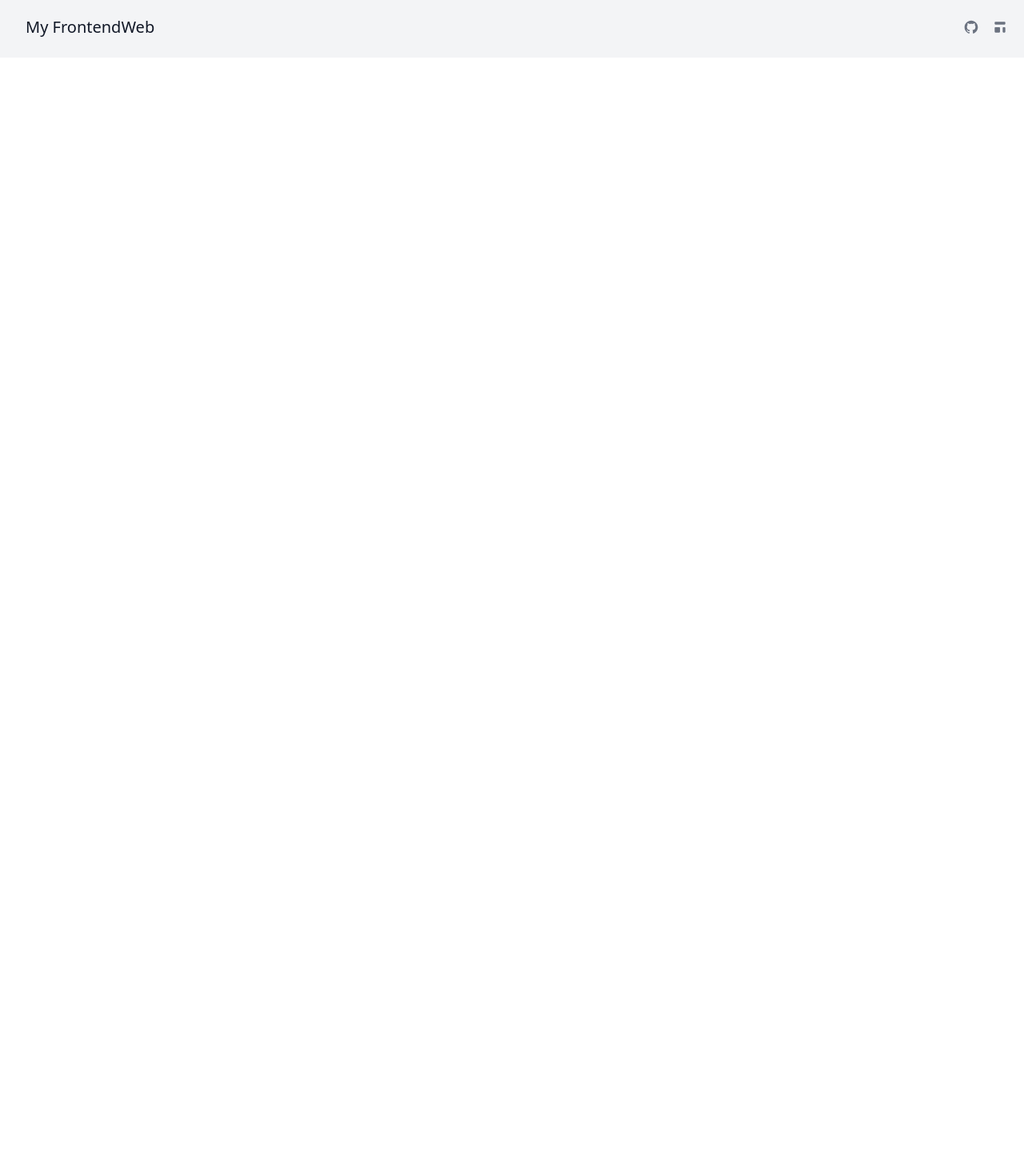
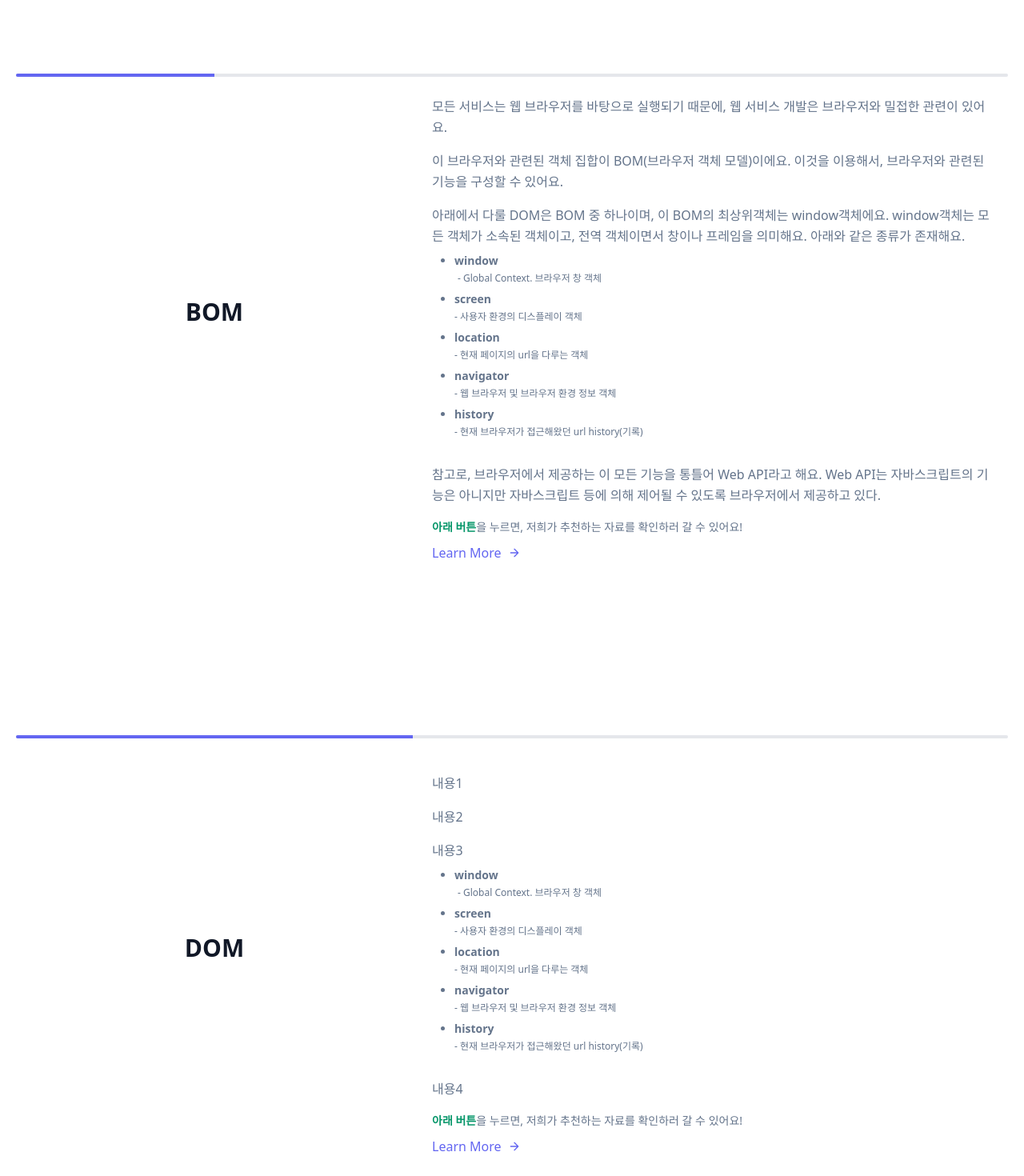
Before and after one commit to Lee-Sang-Beom/nextjs_and_notion, a Next.js app: page /web_basic/dom in a window 1280 px wide. Shown: the part 780-2250 px from the top of the page at 80% size. Before the commit the page ends 852 px from the top, so only its background shows below. Built offline with nearby package versions, Linux system fonts and the light colour scheme.

Commit message:
fill dom page content 2/5 : introuce, bom

```diff
--- a/components/home/hero.tsx
+++ b/components/home/hero.tsx
@@ -9,7 +9,7 @@ export default function Hero() {
           프론트엔드 개발에 발을 들이신 여러분, 안녕하세요
         </h1>
         <p className="mb-4 leading-relaxed">
-          프론트엔드 개발자가 되기위해서는 기초적인 HTML, CSS, JS부터 시작하여
+          프론트엔드 개발자가 되기위해, 여러분들은 기초적인 HTML, CSS, JS부터 시작하여
           다양한 라이브러리와 프레임워크들을 만나게 될 거에요.
         </p>
         <p className="mb-4 leading-relaxed">
--- a/components/learn_More.tsx
+++ b/components/learn_More.tsx
@@ -10,7 +10,7 @@ export default function Learn_More(props: Props) {
         <strong className="text-emerald-600 dark:text-yellow-400">
           아래 버튼
         </strong>
-        을 누르면, 저희가 추천하는 강의 영상으로 이동할 수 있어요!
+        을 누르면, 저희가 추천하는 자료를 확인하러 갈 수 있어요!
       </p>
       <a
         className="text-indigo-500 inline-flex items-center cursor-pointer mt-2"
--- a/pages/web_basic/dom.tsx
+++ b/pages/web_basic/dom.tsx
@@ -20,13 +20,12 @@ export default function Dom() {
         </Head>
 
         <section className="text-gray-600 body-font">
-
           {/* 내용 1 : 소개 */}
           <div className="container px-5 py-24 mx-auto">
             <div className="flex flex-col">
               {/* bar 길이*/}
               <div className="h-1 bg-gray-200 rounded overflow-hidden">
-                <div className="w-1/4 h-full bg-indigo-500"></div>
+                <div className="w-0 h-full bg-indigo-500"></div>
               </div>
               {/* 제목 : p태그 설명을 포함할 경우, div py-6 mb-2*/}
               <div className="flex flex-wrap sm:flex-row flex-col py-6 mb-2">
@@ -70,6 +69,141 @@ export default function Dom() {
               </div>
             </div>
           </div>
+
+
+          {/* 내용 2 : BOM */}
+          <div className="container px-5 py-24 mx-auto flex flex-col flex-wrap">
+            {/* bar 길이*/}
+            <div className="h-1 bg-gray-200 rounded overflow-hidden">
+              <div className="w-1/5 h-full bg-indigo-500"></div>
+            </div>
+            <div className="md:flex py-6 md:text-left items-center">
+              <h2 className="animate-bounce sm:text-3xl text-2xl text-gray-900 font-bold title-font py-6 mb-2 w-full md:pt-10 md:w-2/5 text-center">
+                {`BOM`}
+              </h2>
+              <div className="w-full md:w-3/5 md:pl-6">
+                <p className="leading-relaxed text-base mb-4">
+                  {`모든 서비스는 웹 브라우저를 바탕으로 실행되기 때문에, 웹 서비스 개발은 브라우저와 밀접한 관련이 있어요.`}
+                </p>
+                <p className="leading-relaxed text-base mb-4">
+                  {`이 브라우저와 관련된 객체 집합이 BOM(브라우저 객체 모델)이에요.
+                  이것을 이용해서, 브라우저와 관련된 기능을 구성할 수 있어요.`}
+                </p>
+                <p className="leading-relaxed text-base mb-2">
+                  {`아래에서 다룰 DOM은 BOM 중 하나이며, 이 BOM의 최상위객체는 window객체에요.
+                  window객체는 모든 객체가 소속된 객체이고, 전역 객체이면서 창이나 프레임을 의미해요.
+                  아래와 같은 종류가 존재해요.`}
+                </p>
+                <div className="leading-relaxed text-base mb-8">
+                    <ul className="list-disc ml-7 text-sm  text-slate-500 dark:text-slate-300">
+                      <li className="mb-1 font-semibold text-left">
+                        {`window`}
+                        <p className="ml-1 mt-1 mb-2 text-xs font-normal">
+                          {`- Global Context. 브라우저 창 객체`}
+                        </p>
+                      </li>
+                      <li className="mb-1 font-semibold text-left">
+                        {`screen`}
+                        <p className="mt-1 mb-2 text-xs font-normal">
+                          {`- 사용자 환경의 디스플레이 객체`}
+                        </p>
+                      </li>
+                      <li className="mb-1 font-semibold text-left">
+                        {`location`}
+                        <p className="mt-1 mb-2 text-xs font-normal">
+                          {`- 현재 페이지의 url을 다루는 객체`}
+                        </p>
+                      </li>
+                      <li className="mb-1 font-semibold text-left">
+                        {`navigator`}
+                        <p className="mt-1 mb-2 text-xs font-normal">
+                          {`- 웹 브라우저 및 브라우저 환경 정보 객체`}
+                        </p>
+                      </li>
+                      <li className="mb-1 font-semibold text-left">
+                        {`history`}
+                        <p className="mt-1 mb-2 text-xs font-normal">
+                          {`- 현재 브라우저가 접근해왔던 url history(기록)`}
+                        </p>
+                      </li>
+                    </ul>
+                  </div>
+                  <p className="leading-relaxed text-base mb-4">
+                  {`참고로, 브라우저에서 제공하는 이 모든 기능을 통틀어 Web API라고 해요.
+                   Web API는 자바스크립트의 기능은 아니지만 자바스크립트 등에 의해 제어될 수 있도록 브라우저에서 제공하고 있다.`}
+                  </p>
+                  <Learn_More
+                    url={`https://geniee.tistory.com/33`}
+                    hover_title={`출처 : realhee님의 포스트`}
+                  />
+              </div>
+            </div>
+          </div>
+
+          {/* 내용 3 : DOM */}
+          <div className="container px-5 py-24 mx-auto flex flex-col flex-wrap">
+            {/* bar 길이*/}
+            <div className="h-1 bg-gray-200 rounded overflow-hidden">
+              <div className="w-2/5 h-full bg-indigo-500"></div>
+            </div>
+            <div className="md:flex py-6 md:text-left items-center">
+            <h2 className="animate-bounce sm:text-3xl text-2xl text-gray-900 font-bold title-font py-6 mb-2 w-full md:pt-10 md:w-2/5 text-center">
+                {`DOM`}
+              </h2>
+              <div className="w-full md:w-3/5 md:pl-6">
+                <p className="leading-relaxed text-base mb-4">
+                  {`내용1`}
+                </p>
+                <p className="leading-relaxed text-base mb-4">
+                  {`내용2`}
+                </p>
+                <p className="leading-relaxed text-base mb-2">
+                  {`내용3`}
+                </p>
+                <div className="leading-relaxed text-base mb-8">
+                    <ul className="list-disc ml-7 text-sm  text-slate-500 dark:text-slate-300">
+                      <li className="mb-1 font-semibold text-left">
+                        {`window`}
+                        <p className="ml-1 mt-1 mb-2 text-xs font-normal">
+                          {`- Global Context. 브라우저 창 객체`}
+                        </p>
+                      </li>
+                      <li className="mb-1 font-semibold text-left">
+                        {`screen`}
+                        <p className="mt-1 mb-2 text-xs font-normal">
+                          {`- 사용자 환경의 디스플레이 객체`}
+                        </p>
+                      </li>
+                      <li className="mb-1 font-semibold text-left">
+                        {`location`}
+                        <p className="mt-1 mb-2 text-xs font-normal">
+                          {`- 현재 페이지의 url을 다루는 객체`}
+                        </p>
+                      </li>
+                      <li className="mb-1 font-semibold text-left">
+                        {`navigator`}
+                        <p className="mt-1 mb-2 text-xs font-normal">
+                          {`- 웹 브라우저 및 브라우저 환경 정보 객체`}
+                        </p>
+                      </li>
+                      <li className="mb-1 font-semibold text-left">
+                        {`history`}
+                        <p className="mt-1 mb-2 text-xs font-normal">
+                          {`- 현재 브라우저가 접근해왔던 url history(기록)`}
+                        </p>
+                      </li>
+                    </ul>
+                  </div>
+                  <p className="leading-relaxed text-base mb-4">
+                  {`내용4`}
+                  </p>
+                  <Learn_More
+                    url={`https://it-eldorado.tistory.com/58`}
+                    hover_title={`출처 : 피그브라더님의 포스트`}
+                  />
+              </div>
+            </div>
+          </div>
         </section>
       </Layout>
     </>
--- a/pages/web_basic/html_css_js.tsx
+++ b/pages/web_basic/html_css_js.tsx
@@ -32,7 +32,7 @@ export default function HTML_CSS_JS() {
                   HTML, CSS, JS
                 </h1>
                 <p className="sm:w-full leading-relaxed text-base sm:pl-10 pl-0 mt-4">
-                  - HTML, CSS,JS는 웹 프로그래밍을 하려면 반드시 알아두어야 하는
+                  - HTML, CSS, JS는 웹 프로그래밍을 하려면 반드시 알아두어야 하는
                   상식이에요! 아래 내용을 보면서, 어떤 역할을 하는지에 대해 꼭
                   알아두도록 해요!
                 </p>
@@ -130,7 +130,7 @@ export default function HTML_CSS_JS() {
                 </div>
                 <div className="sm:w-2/3 sm:pl-8 sm:py-8 sm:border-l border-gray-200 sm:border-t-0 border-t mt-4 pt-4 sm:mt-0 text-center sm:text-left">
                   <p className="leading-relaxed text-base mb-4">
-                    {`HTML의, `}
+                    {`HTML의 `}
                     <span className="font-bold">{`HT(HyperText)`}</span>
                     {`는 일반적인 텍스트를 비순차적으로 접근할 수 있는 방법을 제공해요! 같은 페이지 내의 다른 데이터로 이동할 수도 있고, 다른 페이지로도 이동할 수도 있죠!`}
                   </p>
```
